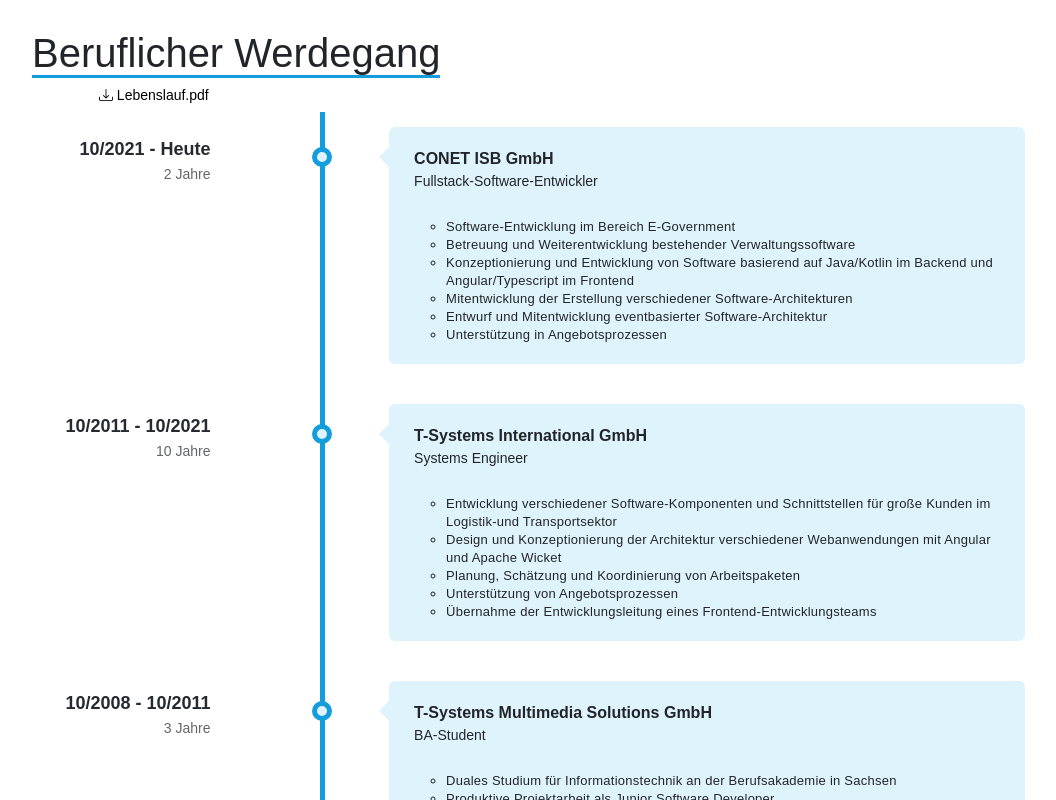
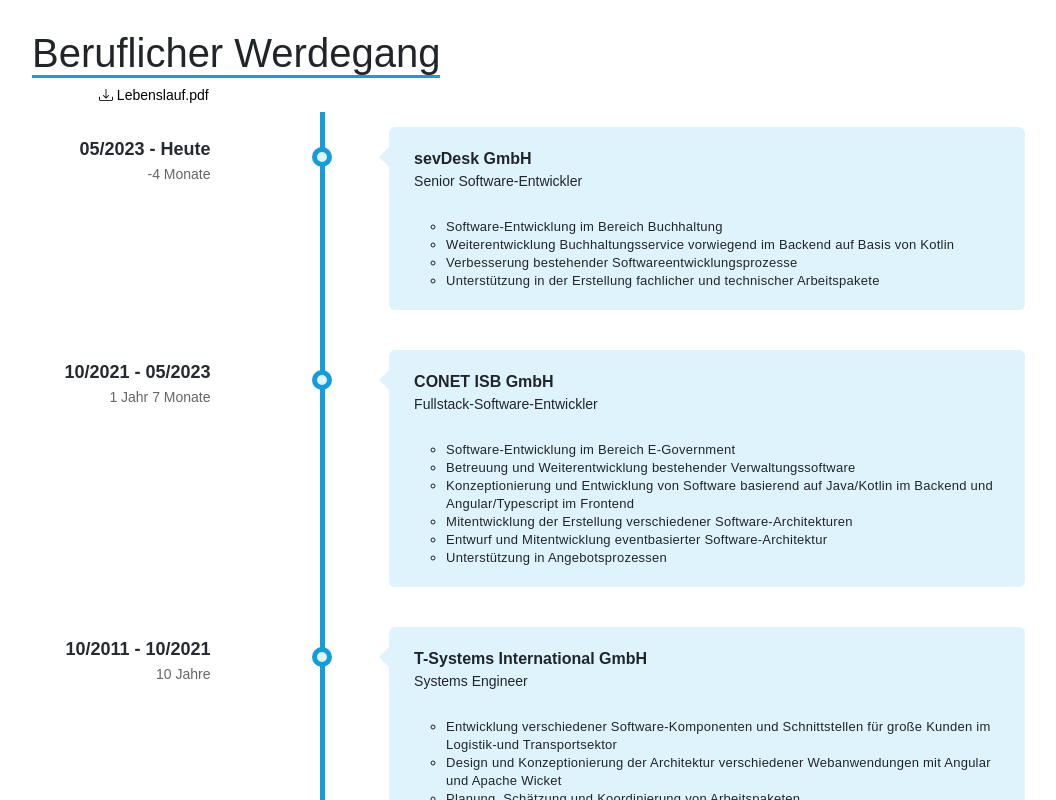
Before and after one commit to christophHelbing/portfolio, an Angular app: page / in a window 1280 px wide. Shown: the part 1680-2480 px from the top of the page, without its empty margins (50-1106 px from the left). Built offline with nearby package versions, Linux system fonts and the light colour scheme; some icons are missing; what ngx-typed-js would draw is missing.

Commit message:
Adding new career step to portfolio and updated downloadable cv

```diff
--- a/src/app/components/career/career.component.html
+++ b/src/app/components/career/career.component.html
@@ -19,8 +19,7 @@
             <span class="time">{{getPresentDateString(step.durationTo)}}</span>
           </div>
           <div>
-            <span class="sub-time"><small>{{getDateDiffInYears(step.durationFrom, step.durationTo)}}
-              Jahre</small></span>
+            <span class="sub-time"><small>{{getDateDiffString(step.durationFrom, step.durationTo)}}</small></span>
           </div>
         </div>
         <div class="timeline-icon">
--- a/src/app/components/career/career.component.ts
+++ b/src/app/components/career/career.component.ts
@@ -17,8 +17,22 @@ export class CareerComponent implements OnInit {
   ngOnInit(): void {
   }
 
-  public getDateDiffInYears(from: Date, to: Date): number {
-    return to.getFullYear() - from.getFullYear()
+  public getDateDiffString(from: Date, to: Date): string {
+    let monthDiff = this.getDateDiffInMonth(from, to)
+
+    let years = (BigInt(monthDiff) / 12n)
+    let months = monthDiff % 12
+
+    let yearString = years == 1n ? " Jahr" : " Jahre"
+    let monthString = months == 1 ? " Monat" : " Monate"
+
+    if(years == 0n) {
+      return months + monthString
+    } else if( months == 0) {
+      return years + yearString
+    } else {
+      return years + yearString + " " + months + monthString
+    }
   }
 
   public getPresentDateString(to: Date): string | null {
@@ -28,4 +42,8 @@ export class CareerComponent implements OnInit {
     }
     return this.datePipe.transform(to, "MM/yyyy")
   }
+
+  private getDateDiffInMonth(from: Date, to: Date): number {
+    return to.getMonth() - from.getMonth() + (12 * (to.getFullYear() - from.getFullYear()))
+  }
 }
--- a/src/app/data/career.ts
+++ b/src/app/data/career.ts
@@ -13,11 +13,23 @@ interface CareerStep {
 export const CAREER: Career = {
   carrerSteps: [
     {
+      companyName: "sevDesk GmbH",
+      durationFrom: new Date(2023, 4, 1),
+      durationTo: new Date(),
+      jobTitle: "Senior Software-Entwickler",
+      jobDesciption: [
+        "Software-Entwicklung im Bereich Buchhaltung",
+        "Weiterentwicklung Buchhaltungsservice vorwiegend im Backend auf Basis von Kotlin",
+        "Verbesserung bestehender Softwareentwicklungsprozesse",
+        "Unterstützung in der Erstellung fachlicher und technischer Arbeitspakete"
+      ]
+    },
+    {
       companyName: "CONET ISB GmbH",
       durationFrom: new Date(2021, 9, 1),
-      durationTo: new Date(),
+      durationTo: new Date(2023,4,1),
       jobTitle: "Fullstack-Software-Entwickler",
-      jobDesciption:[
+      jobDesciption: [
         "Software-Entwicklung im Bereich E-Government",
         "Betreuung und Weiterentwicklung bestehender Verwaltungssoftware",
         "Konzeptionierung und Entwicklung von Software basierend auf Java/Kotlin im Backend und Angular/Typescript im Frontend",
@@ -37,7 +49,7 @@ export const CAREER: Career = {
         "Planung, Schätzung und Koordinierung von Arbeitspaketen",
         "Unterstützung von Angebotsprozessen",
         "Übernahme der Entwicklungsleitung eines Frontend-Entwicklungsteams"
-        ]
+      ]
     },
     {
       companyName: "T-Systems Multimedia Solutions GmbH",
@@ -48,7 +60,7 @@ export const CAREER: Career = {
         "Duales Studium für Informationstechnik an der Berufsakademie in Sachsen",
         "Produktive Projektarbeit als Junior Software Developer",
         "Webentwicklung mit Struts und Backend-Entwicklung mit Java"
-        ]
+      ]
     }
   ]
 }
```
Also changed, not shown: 1 other file (tests, documents, lock files or other folders).
